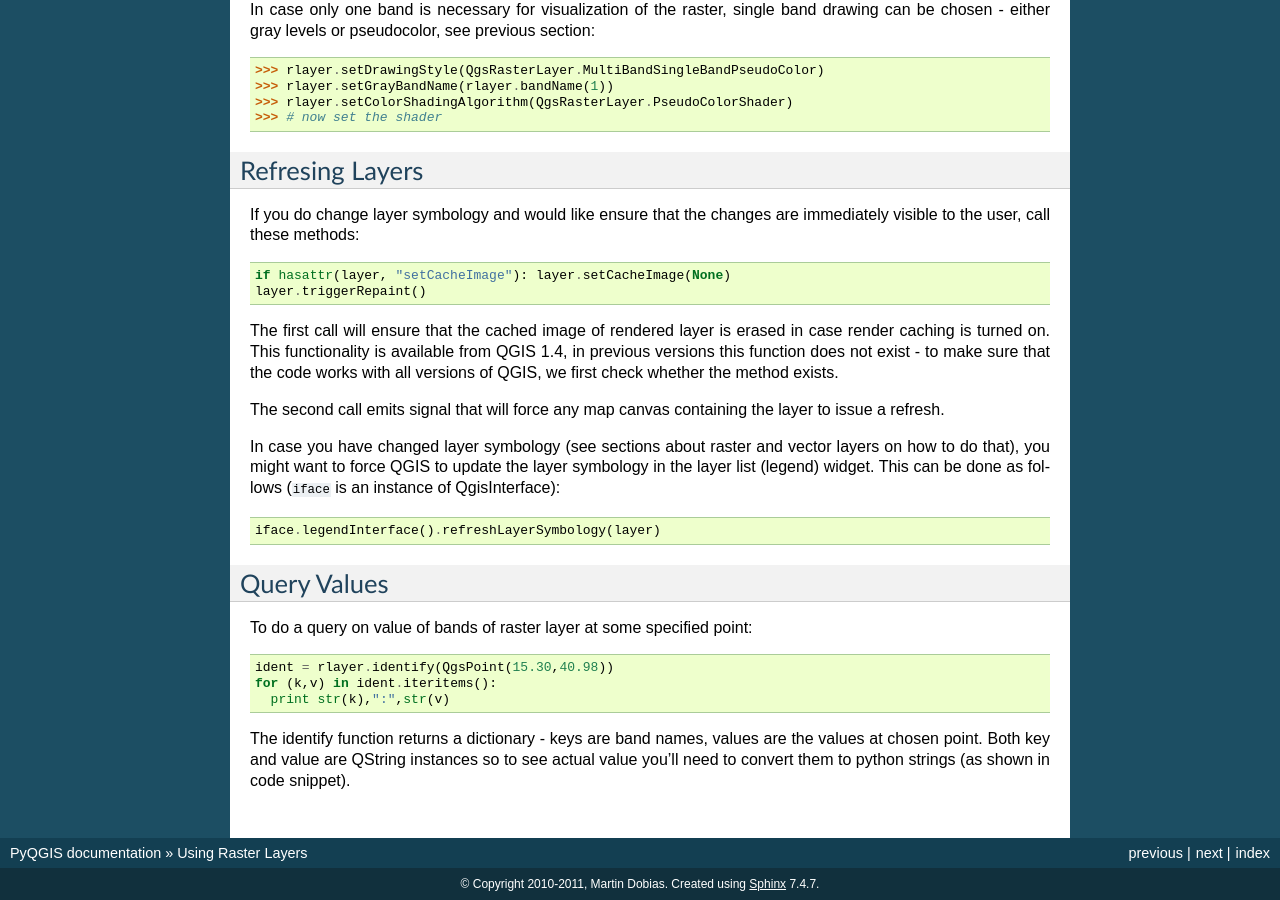
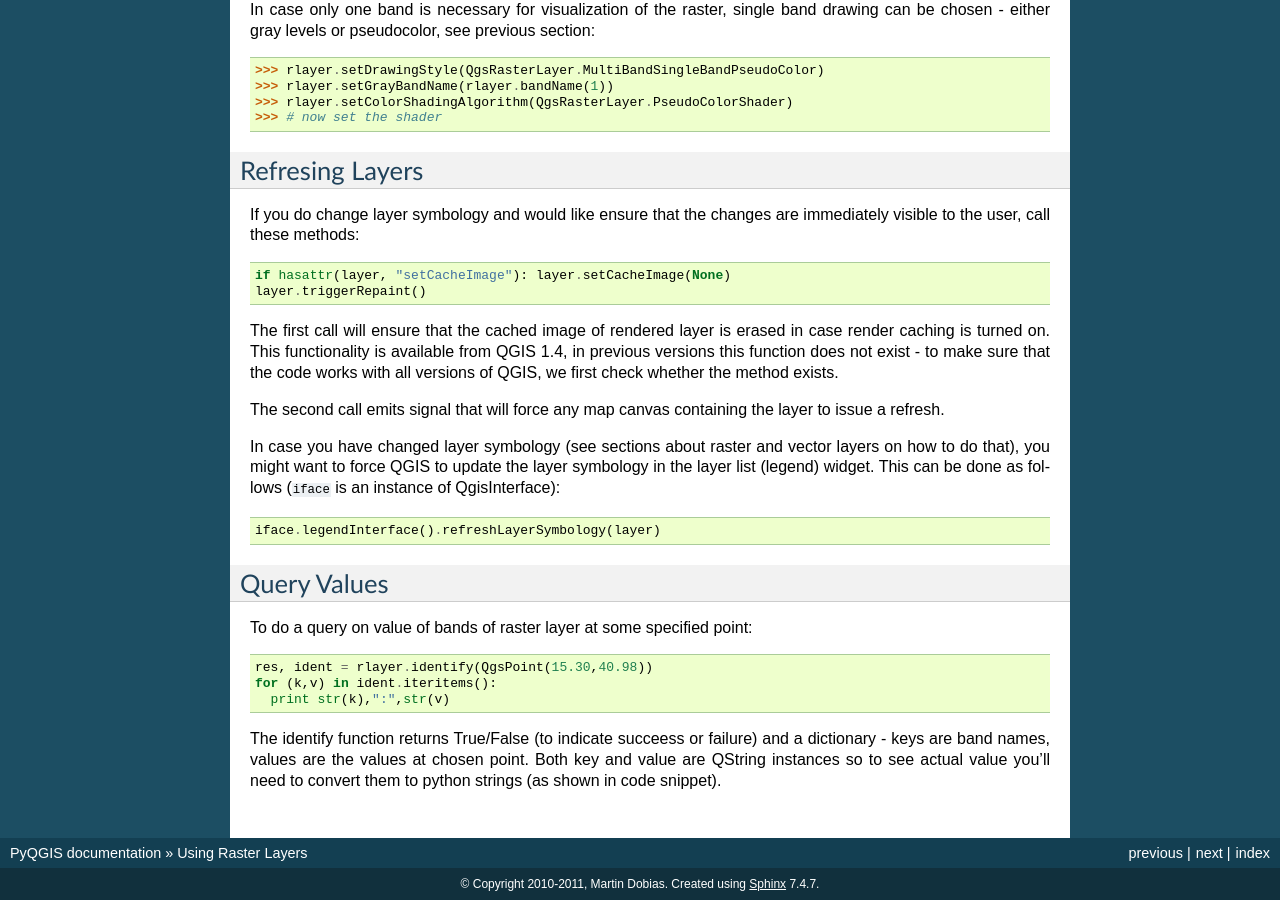
Before and after one commit to slarosa/QGIS-Developer-Cookbook, a Sphinx documentation site: the page built from source/raster.rst, in a window 1280 px wide and 900 px high, scrolled down 2017 px. Built offline with Sphinx 7.4.7, drawn with Linux system fonts in a browser that asks for light colours.

Commit message:
Fixed code example for identification of raster layer
git-svn-id: https://svn.osgeo.org/qgis/docs/trunk@15271 c8812cc2-4d05-0410-92ff-de0c093fc19c

```diff
--- a/source/raster.rst
+++ b/source/raster.rst
@@ -133,9 +133,9 @@ Query Values
 
 To do a query on value of bands of raster layer at some specified point::
 
-  ident = rlayer.identify(QgsPoint(15.30,40.98))
+  res, ident = rlayer.identify(QgsPoint(15.30,40.98))
   for (k,v) in ident.iteritems():
     print str(k),":",str(v)
 
-The identify function returns a dictionary - keys are band names, values are the values at chosen point.
+The identify function returns True/False (to indicate succeess or failure) and a dictionary - keys are band names, values are the values at chosen point.
 Both key and value are QString instances so to see actual value you'll need to convert them to python strings (as shown in code snippet).
```
